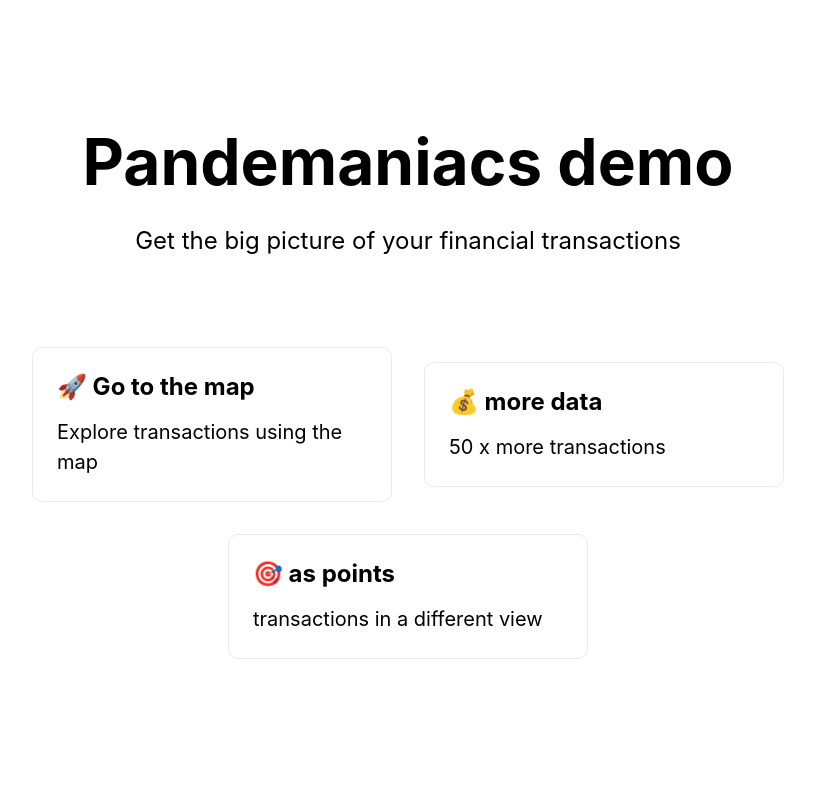
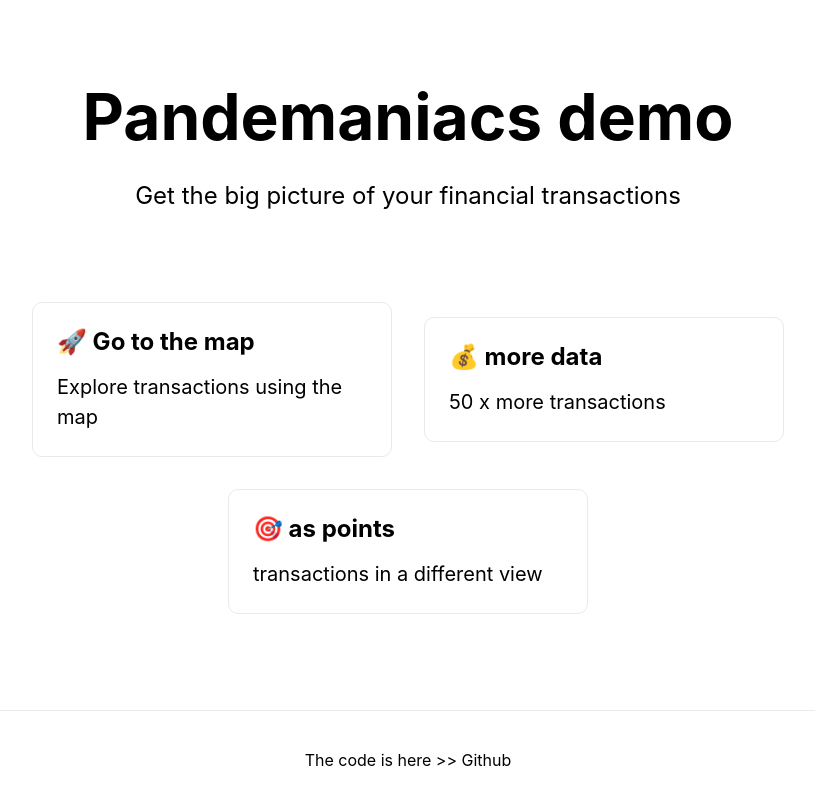
Before and after one commit to gserb/pandemaniacs, a Next.js app: page / in a window 1280 px wide. Shown: the top 804 px of the page, without its empty margins (232-1047 px from the left). Built offline with nearby package versions, Linux system fonts and the light colour scheme.

Commit message:
add link to GitHub

```diff
--- a/pages/index.js
+++ b/pages/index.js
@@ -65,6 +65,12 @@ export default function Home() {
         </div>
       </main>
 
+    <footer className={styles.footer}>
+      <a href="https://github.com/gserb/pandemaniacs" target="_blank">
+       The code is here >> Github
+      </a>
+    </footer>
+
       {/* <footer className={styles.footer}>
         <a
           href="https://vercel.com?utm_source=create-next-app&utm_medium=default-template&utm_campaign=create-next-app"
```
